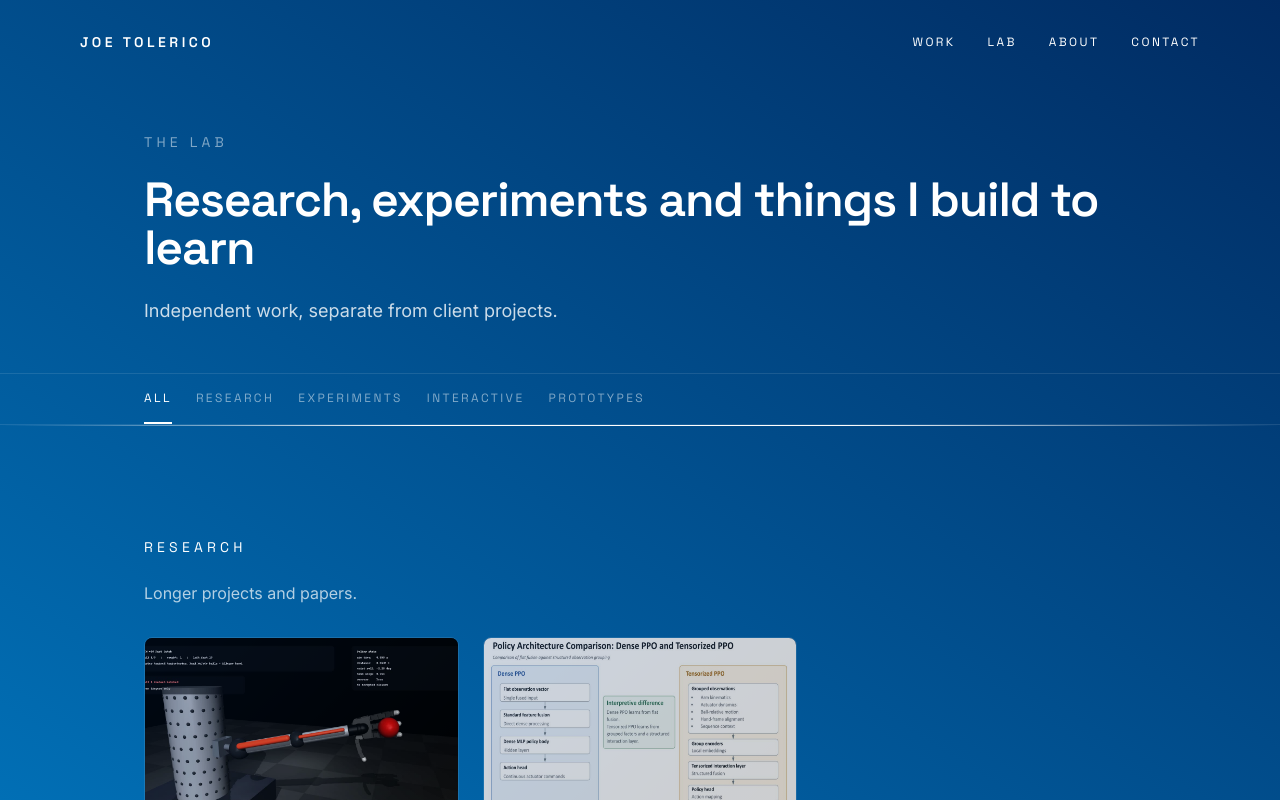
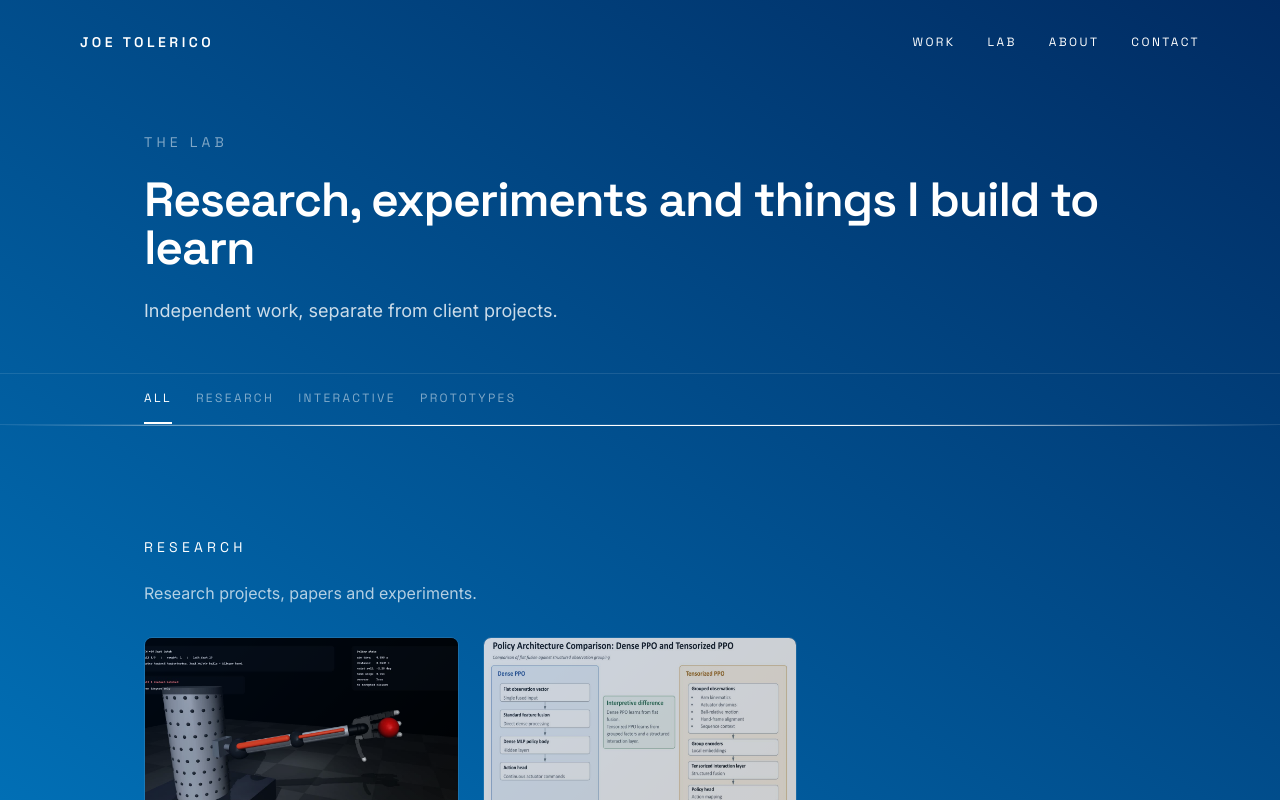
Before and after one commit to joetol2/jt2.co, a React (Vite) app: page /lab in a window 1280 px wide. Shown: the top 800 px of the page. Built offline with nearby package versions, Linux system fonts and the light colour scheme; the HTML template or start-up script is replaced by a standard one.

Commit message:
Lab: remove the Experiments tab; new items go under Research
Co-Authored-By: Claude Opus 5.5 <noreply@anthropic.com>
Claude-Session: https://claude.ai/code/session_01PRQuQcHZEjcp2DxKM63N5Y

```diff
--- a/src/App.tsx
+++ b/src/App.tsx
@@ -35,6 +35,7 @@ const App = () => (
       <Route path="/lab/swarm" element={<Swarm />} />
       <Route path="/lab/muscle-arm" element={<MuscleArm />} />
       <Route path="/lab/review/:slug" element={<Review />} />
+      <Route path="/lab/category/experiments" element={<Navigate to="/lab/category/research" replace />} />
       <Route path="/lab/category/:category" element={<Lab />} />
       <Route path="/lab/:slug" element={<Case />} />
       <Route path="/about" element={<About />} />
--- a/src/components/LabNav.tsx
+++ b/src/components/LabNav.tsx
@@ -3,7 +3,6 @@ import SubNav from "@/components/SubNav";
 const tabs = [
   { to: "/lab", label: "All" },
   { to: "/lab/category/research", label: "Research" },
-  { to: "/lab/category/experiments", label: "Experiments" },
   { to: "/lab/category/interactive", label: "Interactive" },
   { to: "/lab/category/prototypes", label: "Prototypes" },
 ];
--- a/src/data/content.ts
+++ b/src/data/content.ts
@@ -21,7 +21,6 @@ export type Category =
   | "sites"
   | "early"
   | "research"
-  | "experiments"
   | "prototypes";
 
 // Work sub-nav tabs, in order. Each case study belongs to one.
@@ -46,8 +45,7 @@ export type Media = (
 // Lab sub-nav tabs that hold case studies. The Interactive tab holds the
 // canvas pieces in projects.ts instead.
 export const labCategories: { slug: Category; label: string; blurb: string }[] = [
-  { slug: "research", label: "Research", blurb: "Longer projects and papers." },
-  { slug: "experiments", label: "Experiments", blurb: "Smaller studies: a question, a setup and what happened." },
+  { slug: "research", label: "Research", blurb: "Research projects, papers and experiments." },
   { slug: "prototypes", label: "Prototypes", blurb: "Small products built to test an idea." },
 ];
 
--- a/src/pages/Lab.tsx
+++ b/src/pages/Lab.tsx
@@ -16,8 +16,8 @@ const interactive = {
   blurb: "Experiments in motion, physics and play, drawn frame by frame. Open one to play with it.",
 };
 
-// Tab order: Research, Experiments, Interactive, Prototypes.
-const tabs = [labCategories[0], labCategories[1], interactive, labCategories[2]];
+// Tab order: Research, Interactive, Prototypes.
+const tabs = [labCategories[0], interactive, labCategories[1]];
 
 const Lab = () => {
   const { category } = useParams();
```
